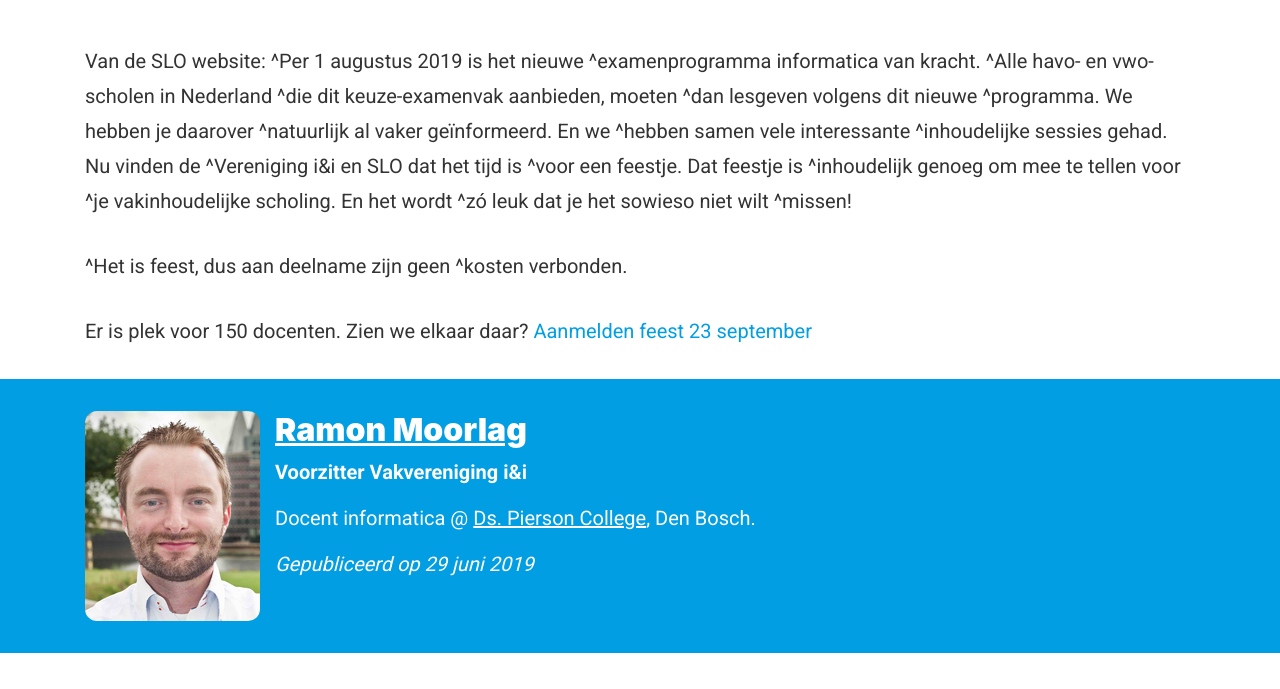
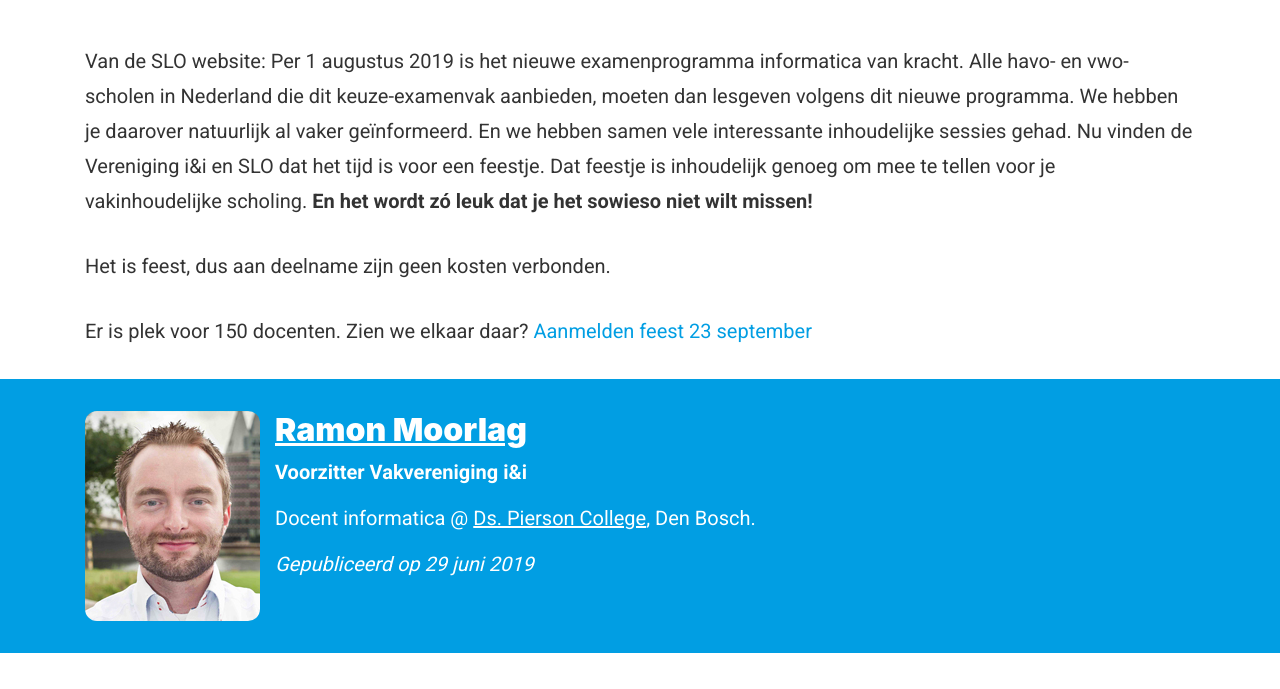
Before and after one commit to ieni/website, a Jekyll site: the page built from _posts/2019-06-29-SLO-23sept-informatica.md, in a window 1280 px wide and 900 px high, scrolled down 324 px, cut to the strip 211-900 px from the top of the window. Built offline with Jekyll 4.4.1, drawn with Linux system fonts in a browser that asks for light colours.

Commit message:
Removed failed quotes

```diff
--- a/_posts/2019-06-29-SLO-23sept-informatica.md
+++ b/_posts/2019-06-29-SLO-23sept-informatica.md
@@ -6,9 +6,9 @@ layout: post
 header: /assets/img/content/website-sketch.jpg
 ---
 Van de SLO website:
-^Per 1 augustus 2019 is het nieuwe ^examenprogramma informatica van kracht. ^Alle havo- en vwo-scholen in Nederland ^die dit keuze-examenvak aanbieden, moeten ^dan lesgeven volgens dit nieuwe ^programma. We hebben je daarover ^natuurlijk al vaker geïnformeerd. En we ^hebben samen vele interessante ^inhoudelijke sessies gehad. Nu vinden de ^Vereniging i&i en SLO dat het tijd is ^voor een feestje. Dat feestje is ^inhoudelijk genoeg om mee te tellen voor ^je vakinhoudelijke scholing. En het wordt ^zó leuk dat je het sowieso niet wilt ^missen!
-^
-^Het is feest, dus aan deelname zijn geen ^kosten verbonden.
+Per 1 augustus 2019 is het nieuwe examenprogramma informatica van kracht. Alle havo- en vwo-scholen in Nederland die dit keuze-examenvak aanbieden, moeten dan lesgeven volgens dit nieuwe programma. We hebben je daarover natuurlijk al vaker geïnformeerd. En we hebben samen vele interessante inhoudelijke sessies gehad. Nu vinden de Vereniging i&i en SLO dat het tijd is voor een feestje. Dat feestje is inhoudelijk genoeg om mee te tellen voor je vakinhoudelijke scholing. __En het wordt zó leuk dat je het sowieso niet wilt missen!__
+
+Het is feest, dus aan deelname zijn geen kosten verbonden.
 
 Er is plek voor 150 docenten. Zien we elkaar daar?
 [Aanmelden feest 23 september](https://events.slo.nl/nl/event/2019-09-23-en-daar-gaan-we-er-vandoor
```
